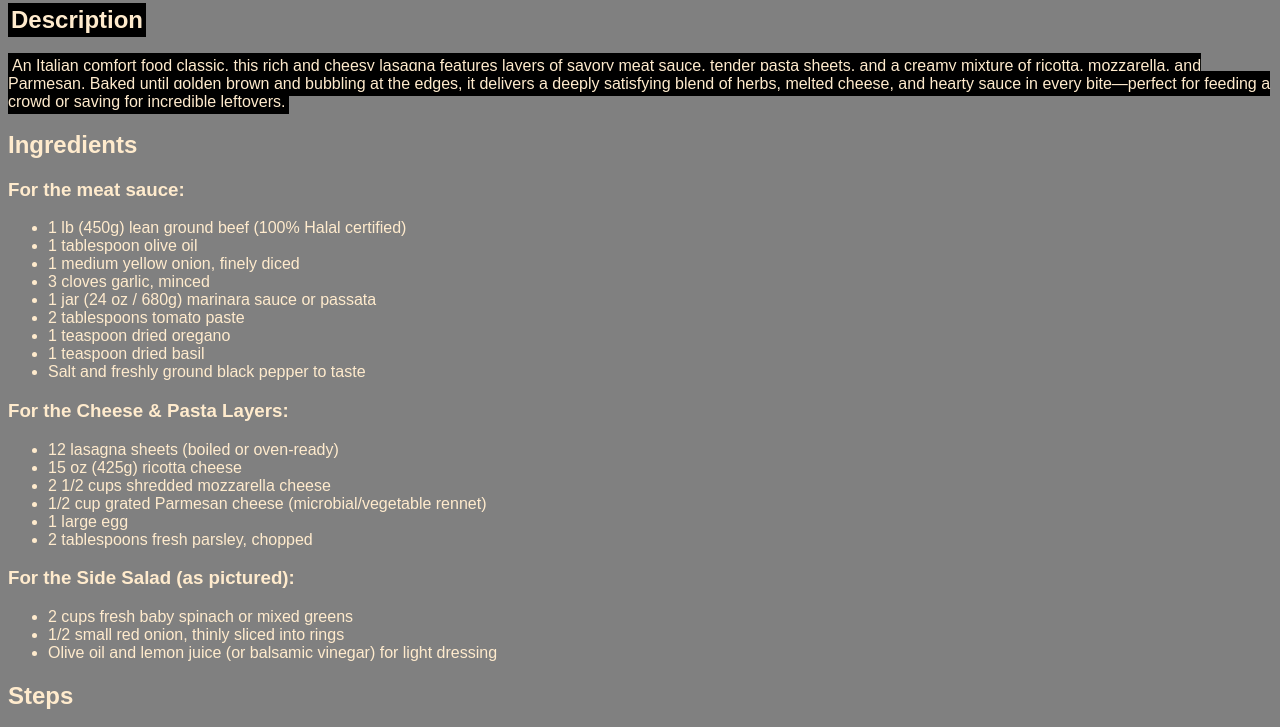
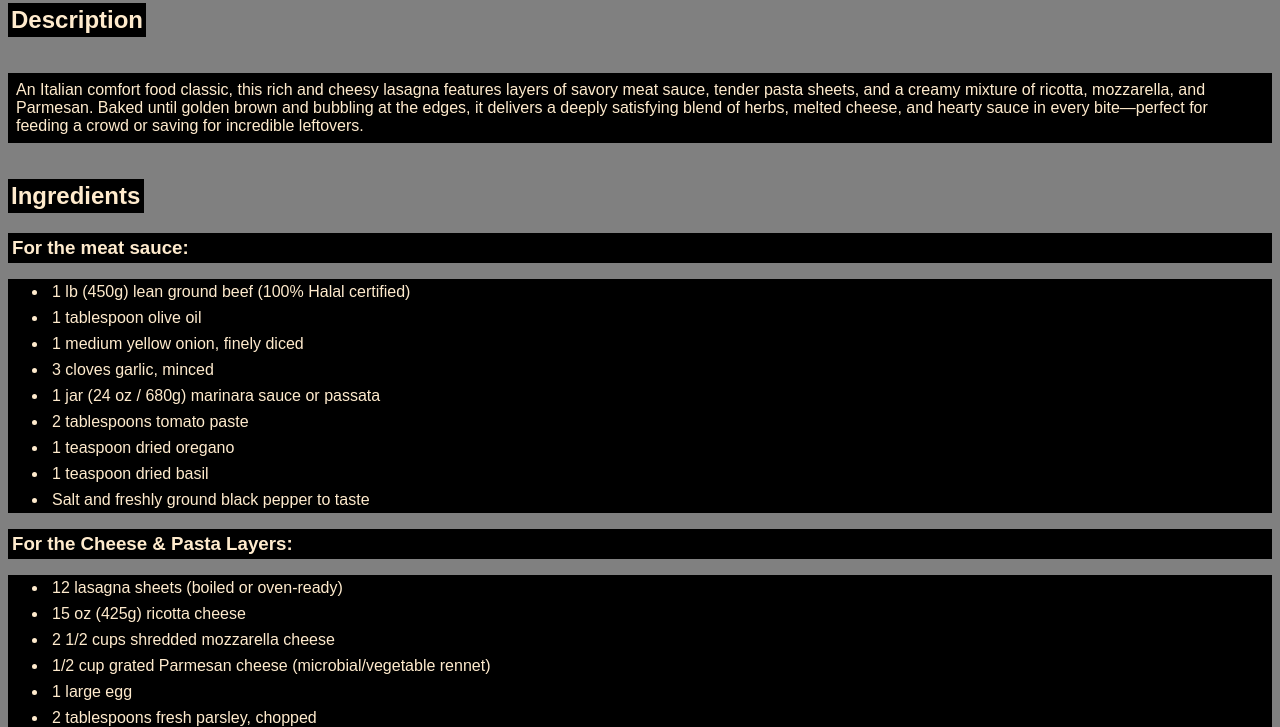
Before and after one commit to HamzahAl-Ghzawi/odin-recipes, a plain HTML site: page recipes/lasagna-recipe.html in a window 1280 px wide. Shown: the part 454-1181 px from the top of the page. Drawn offline with Linux system fonts and the light colour scheme.

Commit message:
Style every recipe page with the current knowledge
Finished styling the homepage, three recipes and a button, for now the
code is still repetitive and still need a solid polish, so far though
I was able to implement most of what I learned which shows good knowledge
retention.

```diff
--- a/recipes/lasagna-recipe.html
+++ b/recipes/lasagna-recipe.html
@@ -12,9 +12,9 @@
     <img src="../images/lasagna.jpg" alt="A slice of layered meat lasagna served on a plate" height="300">
     <h2 class="desc">Description</h2>
     <p>An Italian comfort food classic, this rich and cheesy lasagna features layers of savory meat sauce, tender pasta sheets, and a creamy mixture of ricotta, mozzarella, and Parmesan. Baked until golden brown and bubbling at the edges, it delivers a deeply satisfying blend of herbs, melted cheese, and hearty sauce in every bite—perfect for feeding a crowd or saving for incredible leftovers.</p>
-    <h2>Ingredients</h2>
+    <h2 class="ingredients">Ingredients</h2>
     <h3>For the meat sauce:</h3>
-    <ul>
+    <ul class="first-list">
         <li>1 lb (450g) lean ground beef (100% Halal certified)</li>
         <li>1 tablespoon olive oil</li>
         <li>1 medium yellow onion, finely diced</li>
@@ -26,7 +26,7 @@
         <li>Salt and freshly ground black pepper to taste</li>
     </ul>
     <h3>For the Cheese & Pasta Layers:</h3>
-    <ul>
+    <ul class="second-list">
         <li>12 lasagna sheets (boiled or oven-ready)</li>
         <li>15 oz (425g) ricotta cheese</li>
         <li>2 1/2 cups shredded mozzarella cheese</li>
@@ -35,13 +35,13 @@
         <li>2 tablespoons fresh parsley, chopped</li>
     </ul>
     <h3>For the Side Salad (as pictured):</h3>
-    <ul>
+    <ul class="third-list">
         <li>2 cups fresh baby spinach or mixed greens</li>
         <li>1/2 small red onion, thinly sliced into rings</li>
         <li>Olive oil and lemon juice (or balsamic vinegar) for light dressing</li>
     </ul>
-    <h2>Steps</h2>
-    <ol>
+    <h2 class="cooking-steps">Steps</h2>
+    <ol class="ordered">
         <li><strong>Prep the meat sauce:</strong>
 Heat the olive oil in a large skillet over medium heat. Add the diced onion and minced garlic, sautéing for about 2 to 3 minutes until softened and fragrant. Add the ground beef, breaking it up with a wooden spoon, and cook until browned throughout. Drain off any excess grease. Stir in the tomato paste, marinara sauce, dried oregano, dried basil, salt, and black pepper. Lower the heat and let it simmer uncovered for 10 to 15 minutes to let the flavors meld together.</li>
         <li><strong>Mix the Cheese Filling:</strong> While the sauce simmers, combine the ricotta cheese, beaten egg, half of the grated Parmesan, and chopped fresh parsley in a mixing bowl. Season with a light pinch of salt and black pepper, then mix well until smooth and creamy. Set aside.</li>
--- a/recipes/lasagna-styling.css
+++ b/recipes/lasagna-styling.css
@@ -6,8 +6,8 @@ body {
 
 h1 {
     display: block;
+    text-align: center;
     background-color: black;
-    width: 135px;
     padding: 3px;
 }
 
@@ -35,8 +35,75 @@ button {
 }
 
 p {
-    display: inline;
+    display: inline-block;
+
     color: blanchedalmond;
+    background-color: black;
+    padding: 8px;
+}
+
+.ingredients {
+    display: block;
+    color: blanchedalmond;
+    background-color: black;
+    width: 130px;
+    padding: 3px;
+}
+
+
+
+h3 {
+    display: block;
+    background-color: black;
+    padding: 4px;
+    margin: 0 auto;
+}
+
+.first-list {
+    display: block;
+    background-color: black;
+}
+
+.first-list li {
     background-color: black;
     padding: 4px;
 }
+
+.second-list {
+    display: block;
+    background-color: black;
+}
+
+.second-list li {
+    background-color: black;
+    padding: 4px;
+}
+
+.third-list {
+    display: block;
+    background-color: black;
+}
+
+.third-list li {
+    background-color: black;
+    padding: 4px;
+}
+
+.cooking-steps {
+    display: block;
+    color: blanchedalmond;
+    background-color: black;
+    width: 68px;
+    padding: 4px;
+}
+
+.ordered {
+    display: block;
+    color: blanchedalmond;
+    background-color: black;
+}
+
+.ordered li {
+    background-color: black;
+    padding: 6px;
+}
```
